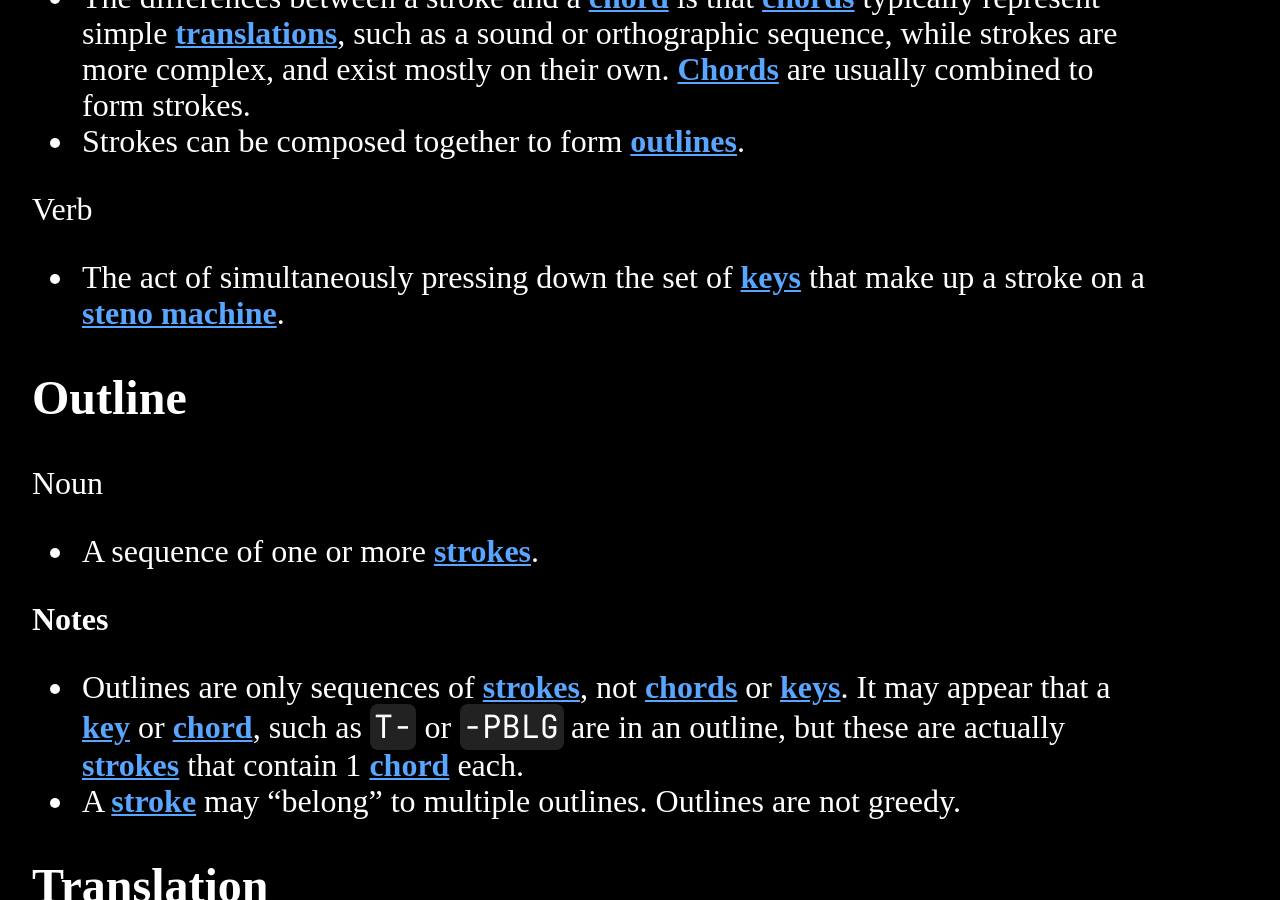
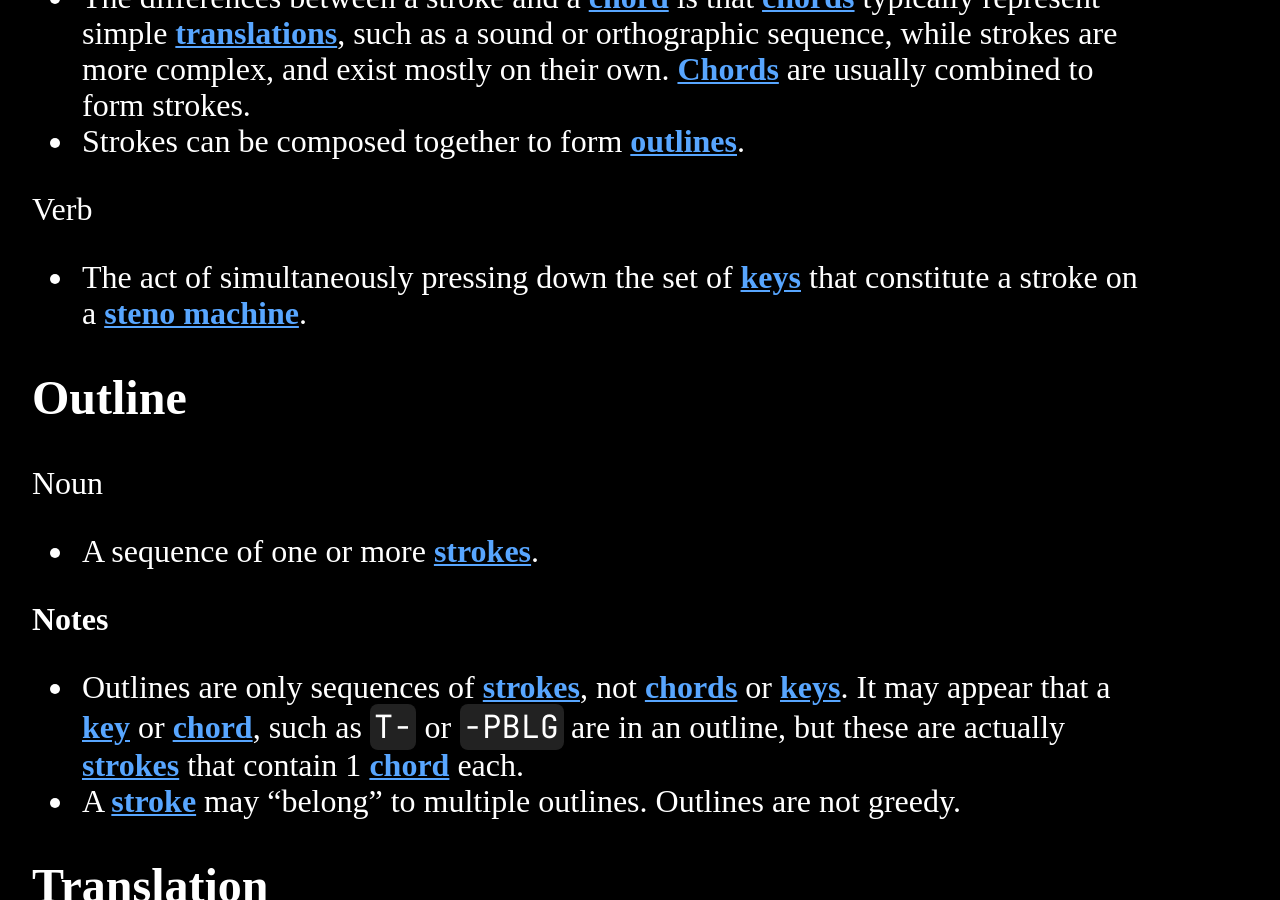
Before and after one commit to Grahp/Website, a Jekyll site: the page built from pages/Steno Glossary.md, in a window 1280 px wide and 900 px high, scrolled down 2046 px. Built offline with Jekyll 4.4.1, drawn with Linux system fonts in a browser that asks for light colours.

Commit message:
Update Steno Glossary

```diff
--- a/pages/Steno Glossary.md
+++ b/pages/Steno Glossary.md
@@ -44,7 +44,7 @@ Noun
 
 Verb
 
-- The act of simultaneously pressing down the set of [**keys**](#key) that make up a stroke on a [**steno machine**](#steno-machine).
+- The act of simultaneously pressing down the set of [**keys**](#key) that constitute a stroke on a [**steno machine**](#steno-machine).
 
 ## Outline
 Noun
```
